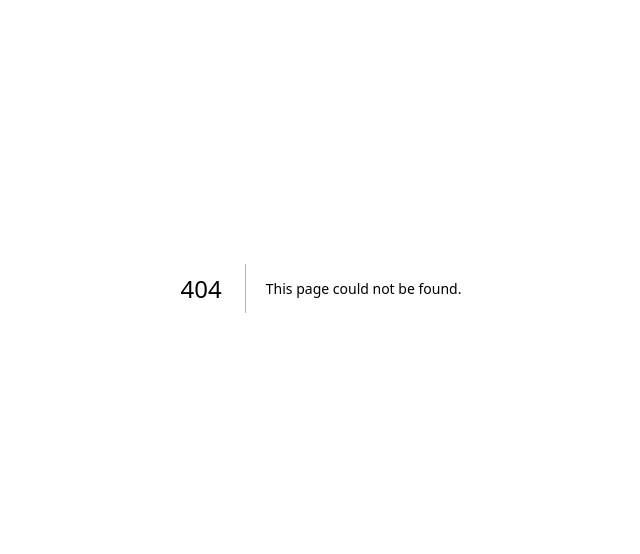
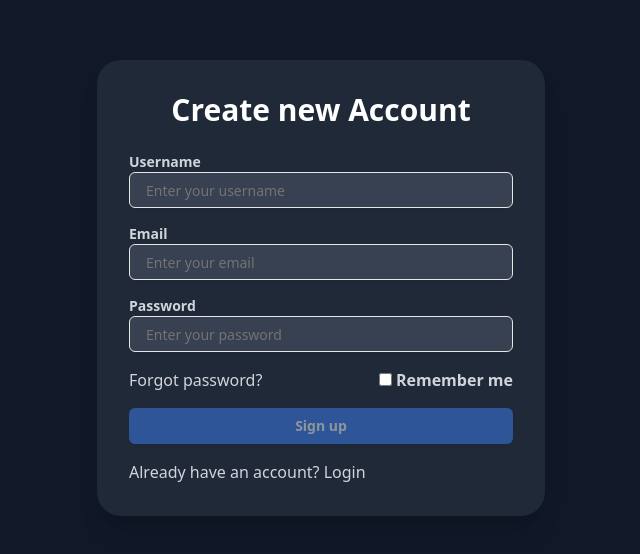
Before and after one commit to YadlaMani/test.ai, a Next.js app: page /signup in a window 1280 px wide. Before the commit this address had no page. Shown: the part 112-666 px from the top of the page, without its empty margins (319-959 px from the left). Built offline with nearby package versions, Linux system fonts and the light colour scheme.

Commit message:
added login and signup page

```diff
--- a/package.json
+++ b/package.json
@@ -10,6 +10,7 @@
   },
   "dependencies": {
     "@radix-ui/react-icons": "^1.3.0",
+    "@radix-ui/react-slot": "^1.1.0",
     "bcryptjs": "^2.4.3",
     "class-variance-authority": "^0.7.0",
     "clsx": "^2.1.1",
--- a/src/app/login/page.js
+++ b/src/app/login/page.js
@@ -7,6 +7,7 @@ import { toast } from "react-hot-toast";
 
 import { Button } from "@/components/ui/button";
 import { Input } from "@/components/ui/input";
+import { signInAction } from "@/actions/signin"; // Import the server action
 
 export default function LoginPage() {
   const router = useRouter();
@@ -27,27 +28,26 @@ export default function LoginPage() {
   }, [user]);
 
   const onLogin = async () => {
-    // try {
-    //   setLoading(true);
-    //   await axios.post("api/users/login", user).then((response) => {
-    //     if (response.data.success == false) {
-    //       toast.error(response.data.message, { icon: "👏" });
-    //     } else {
-    //       toast.success("Login Successful");
-    //       location.reload();
-    //       router.push("/");
-    //     }
-    //   });
-    // } catch (error) {
-    //   console.log("login failed", error.message);
-    //   toast.error(error.message);
-    // } finally {
-    //   setLoading(false);
-    // }
+    try {
+      setLoading(true);
+      // Call the server action instead of axios
+      const response = await signInAction(user);
+
+      if (response.success === false) {
+        toast.error(response.message, { icon: "👏" });
+      } else {
+        toast.success("Login Successful");
+        router.push("/");
+      }
+    } catch (error) {
+      console.error("login failed", error.message);
+      toast.error("Login failed. Please try again.");
+    } finally {
+      setLoading(false);
+    }
   };
 
   return (
-    <>
     <div className="min-h-screen flex justify-center spacebg items-center bg-gray-900 ">
       <div className="w-full max-w-md bg-gray-800 p-8 rounded-3xl shadow-lg animate-fadeIn">
         <h1 className="text-3xl font-semibold text-center text-gray-200 mb-4">
@@ -125,6 +125,5 @@ export default function LoginPage() {
         </p>
       </div>
     </div>
-    </>
   );
 }
--- /dev/null
+++ b/src/app/signup/page.js
@@ -0,0 +1,150 @@
+"use client";
+import Link from "next/link";
+import { useRouter } from "next/navigation";
+import React, { useEffect, useState } from "react";
+import axios from "axios";
+import { toast } from "react-hot-toast";
+import { Button } from "@/components/ui/button";
+import { Input } from "@/components/ui/input";
+
+export default function SignupPage() {
+  const router = useRouter();
+
+  const [user, setUser] = useState({
+    email: "",
+    password: "",
+    username: "",
+  });
+
+  const [buttonDisabled, setButtonDisabled] = useState(false);
+  const [loading, setLoading] = useState(false);
+
+  const onLogin = async () => {
+    try {
+      setLoading(true);
+      await axios.post("api/users/login", user).then((response) => {
+        if (response.data.success === false) {
+          toast.error(response.data.message, { icon: "👏" });
+        } else {
+          toast.success("Login Successful");
+          location.reload();
+          router.push("/");
+        }
+      });
+    } catch (error) {
+      console.log("login failed", error.message);
+      toast.error(error.message);
+    } finally {
+      setLoading(false);
+    }
+  };
+
+  const onSignup = async () => {
+    if (user.email === "" || user.password === "" || user.username === "") {
+      toast.error("Please fill all the fields");
+      return;
+    }
+    try {
+      const t = toast.loading("Please wait...");
+      setLoading(true);
+      await axios.post("api/users/signup", user).then(() => {
+        toast.dismiss(t);
+        toast.success("User successfully created");
+        onLogin();
+      });
+    } catch (error) {
+      toast.error(error.message);
+      console.log(error);
+    } finally {
+      setLoading(false);
+    }
+  };
+
+  useEffect(() => {
+    if (
+      user.email.length > 0 &&
+      user.username.length > 0 &&
+      user.password.length > 0
+    ) {
+      setButtonDisabled(false);
+    } else {
+      setButtonDisabled(true);
+    }
+  }, [user]);
+
+  return (
+    <>
+      <div className="min-h-screen spacebg flex justify-center items-center bg-gray-900">
+        <div className="w-full max-w-md bg-gray-800 p-8 rounded-3xl shadow-xl animate-fadeIn">
+          <h1 className="text-3xl font-semibold text-center text-white mb-4">
+            {loading ? "Processing" : "Create new Account"}
+          </h1>
+          <form className="mt-6 space-y-4">
+            <div className="transition-transform duration-300 ease-in-out transform hover:scale-105">
+              <label className="block text-sm font-semibold text-gray-300">
+                Username
+              </label>
+              <Input
+                value={user.username}
+                onChange={(e) => setUser({ ...user, username: e.target.value })}
+                type="text"
+                placeholder="Enter your username"
+                className="w-full rounded-md bg-gray-700 text-gray-200 px-4 py-2 focus:outline-none focus:ring focus:border-blue-500 transition-colors duration-300 hover:bg-gray-600"
+              />
+            </div>
+            <div className="transition-transform duration-300 ease-in-out transform hover:scale-105">
+              <label className="block text-sm font-semibold text-gray-300">
+                Email
+              </label>
+              <Input
+                value={user.email}
+                onChange={(e) => setUser({ ...user, email: e.target.value })}
+                type="email"
+                placeholder="Enter your email"
+                className="w-full rounded-md bg-gray-700 text-gray-200 px-4 py-2 focus:outline-none focus:ring focus:border-blue-500 transition-colors duration-300 hover:bg-gray-600"
+              />
+            </div>
+            <div className="transition-transform duration-300 ease-in-out transform hover:scale-105">
+              <label className="block text-sm font-semibold text-gray-300">
+                Password
+              </label>
+              <Input
+                id="password"
+                value={user.password}
+                onChange={(e) => setUser({ ...user, password: e.target.value })}
+                type="password"
+                placeholder="Enter your password"
+                className="w-full rounded-md bg-gray-700 text-gray-200 px-4 py-2 focus:outline-none focus:ring focus:border-blue-500 transition-colors duration-300 hover:bg-gray-600"
+              />
+            </div>
+            <p className="text-gray-300 flex items-center justify-between">
+              <Link href="/forgotpassword" className="hover:underline">
+                Forgot password?
+              </Link>
+              <label htmlFor="remember" className="font-semibold">
+                <input type="checkbox" id="remember" className="mr-1" />
+                Remember me
+              </label>
+            </p>
+            <Button
+              onClick={(e) => {
+                e.preventDefault();
+                onSignup();
+              }}
+              disabled={buttonDisabled}
+              className="w-full py-2 rounded-md bg-blue-500 text-white font-semibold hover:bg-blue-600 transition-all duration-300"
+            >
+              {loading ? "Processing" : "Sign up"}
+            </Button>
+          </form>
+          <p className="text-gray-300 mt-4">
+            Already have an account?{" "}
+            <Link href="/login" className="hover:underline">
+              Login
+            </Link>
+          </p>
+        </div>
+      </div>
+    </>
+  );
+}
--- /dev/null
+++ b/src/components/ui/button.jsx
@@ -0,0 +1,48 @@
+import * as React from "react"
+import { Slot } from "@radix-ui/react-slot"
+import { cva } from "class-variance-authority";
+
+import { cn } from "@/lib/utils"
+
+const buttonVariants = cva(
+  "inline-flex items-center justify-center whitespace-nowrap rounded-md text-sm font-medium transition-colors focus-visible:outline-none focus-visible:ring-1 focus-visible:ring-ring disabled:pointer-events-none disabled:opacity-50",
+  {
+    variants: {
+      variant: {
+        default:
+          "bg-primary text-primary-foreground shadow hover:bg-primary/90",
+        destructive:
+          "bg-destructive text-destructive-foreground shadow-sm hover:bg-destructive/90",
+        outline:
+          "border border-input bg-background shadow-sm hover:bg-accent hover:text-accent-foreground",
+        secondary:
+          "bg-secondary text-secondary-foreground shadow-sm hover:bg-secondary/80",
+        ghost: "hover:bg-accent hover:text-accent-foreground",
+        link: "text-primary underline-offset-4 hover:underline",
+      },
+      size: {
+        default: "h-9 px-4 py-2",
+        sm: "h-8 rounded-md px-3 text-xs",
+        lg: "h-10 rounded-md px-8",
+        icon: "h-9 w-9",
+      },
+    },
+    defaultVariants: {
+      variant: "default",
+      size: "default",
+    },
+  }
+)
+
+const Button = React.forwardRef(({ className, variant, size, asChild = false, ...props }, ref) => {
+  const Comp = asChild ? Slot : "button"
+  return (
+    (<Comp
+      className={cn(buttonVariants({ variant, size, className }))}
+      ref={ref}
+      {...props} />)
+  );
+})
+Button.displayName = "Button"
+
+export { Button, buttonVariants }
--- /dev/null
+++ b/src/components/ui/input.jsx
@@ -0,0 +1,19 @@
+import * as React from "react"
+
+import { cn } from "@/lib/utils"
+
+const Input = React.forwardRef(({ className, type, ...props }, ref) => {
+  return (
+    (<input
+      type={type}
+      className={cn(
+        "flex h-9 w-full rounded-md border border-input bg-transparent px-3 py-1 text-sm shadow-sm transition-colors file:border-0 file:bg-transparent file:text-sm file:font-medium file:text-foreground placeholder:text-muted-foreground focus-visible:outline-none focus-visible:ring-1 focus-visible:ring-ring disabled:cursor-not-allowed disabled:opacity-50",
+        className
+      )}
+      ref={ref}
+      {...props} />)
+  );
+})
+Input.displayName = "Input"
+
+export { Input }
```
Also changed, not shown: app/layout.js (deleted, +0 -17 lines), src/actions/signin.js (+11 -9 lines), 1 other file (tests, documents, lock files or other folders). Lines whose indentation alone changed are shown as unchanged.
